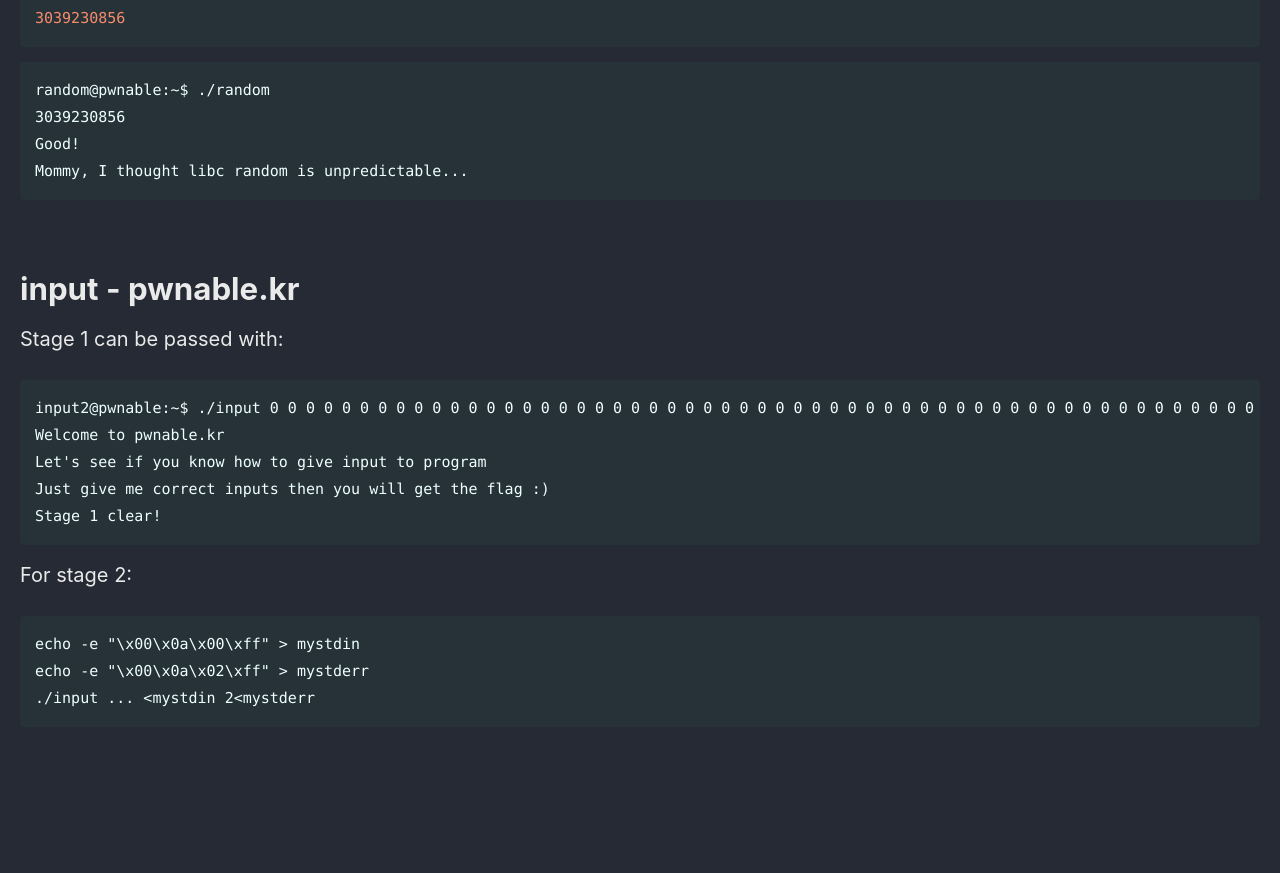
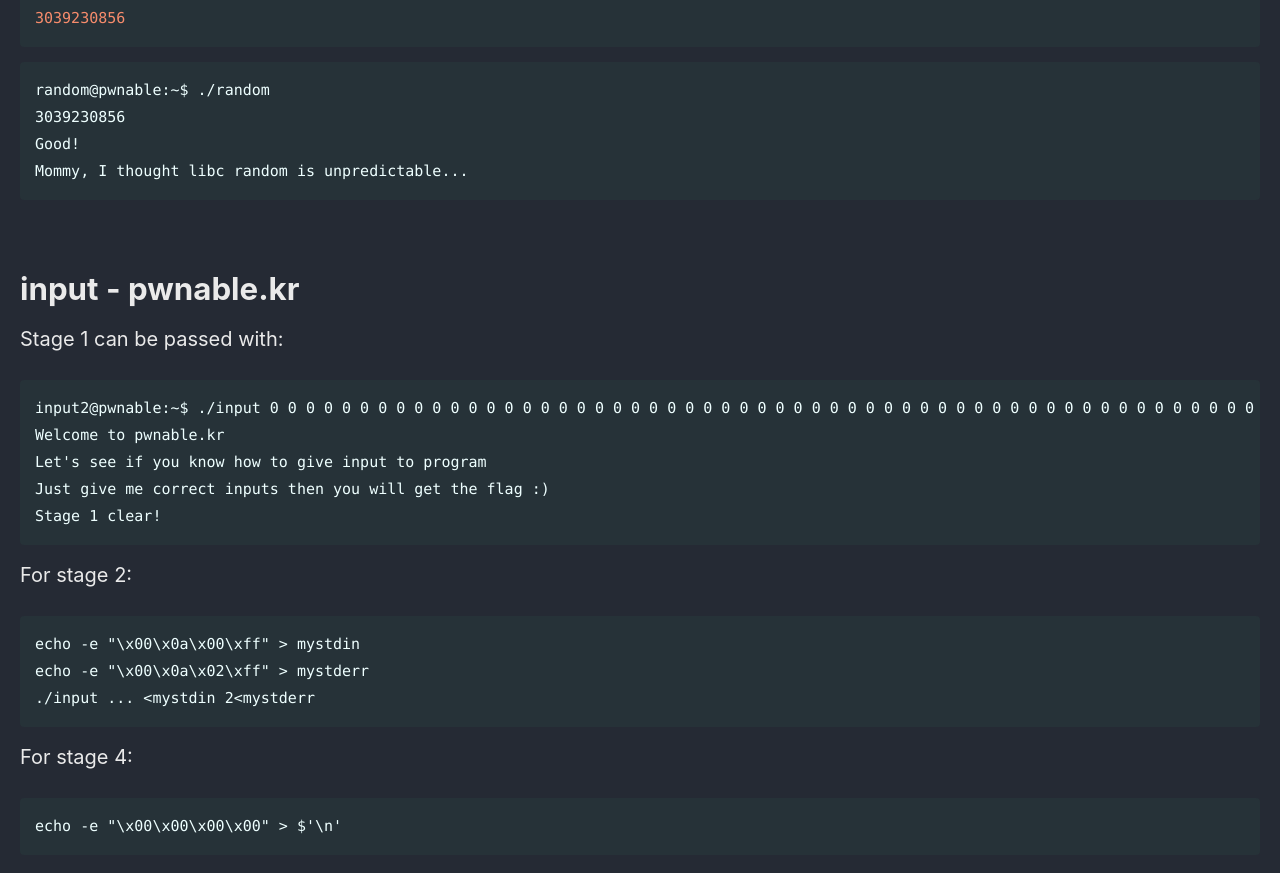
Before and after one commit to Connor-McCartney/Connor-McCartney.github.io, a Jekyll site: the page built from _pages/misc/pwn.md, in a window 1280 px wide and 900 px high, scrolled down 26487 px. Shown: the top 873 px of the window. Built offline with Jekyll 4.4.1, drawn with Linux system fonts in a browser that asks for light colours; cached includes are drawn as plain includes; before the commit the page ends 27259 px from its top, so only the background shows below that.

Commit message:
Update pwn.md

````diff
--- a/_pages/misc/pwn.md
+++ b/_pages/misc/pwn.md
@@ -1109,3 +1109,9 @@ echo -e "\x00\x0a\x00\xff" > mystdin
 echo -e "\x00\x0a\x02\xff" > mystderr
 ./input ... <mystdin 2<mystderr
 ```
+
+For stage 4:
+
+```
+echo -e "\x00\x00\x00\x00" > $'\n'
+```
````
